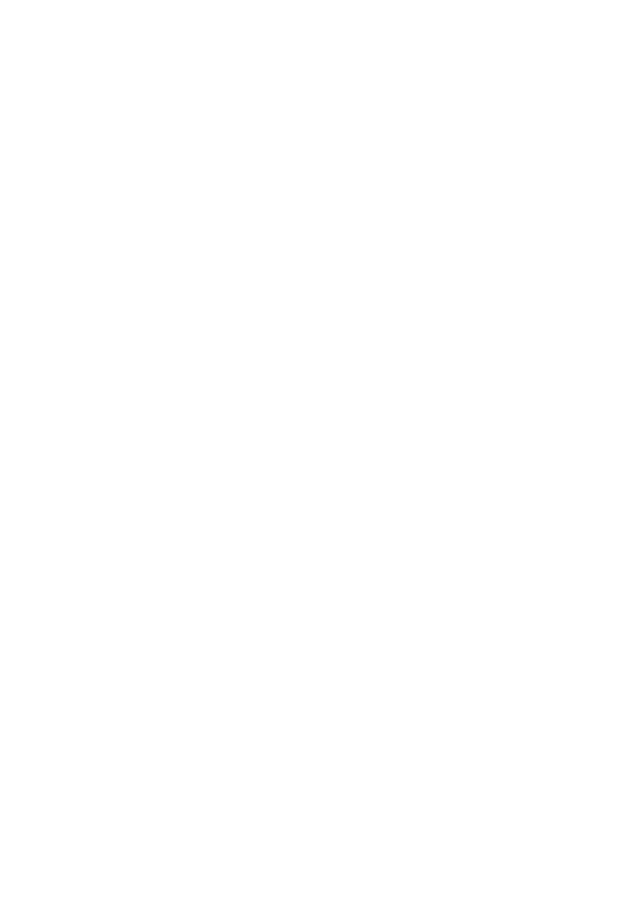
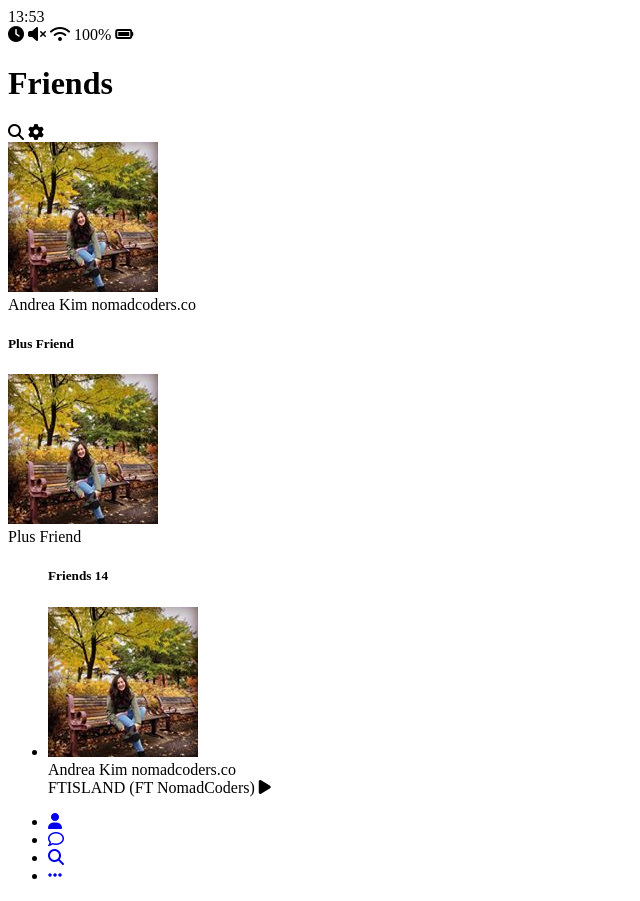
Before and after one commit to akimdesign/kakao-clone, a plain HTML site: page Kakao Clone/friends.html in a window 1280 px wide. Shown: the whole page, without its empty margins (0-640 px from the left). Before the commit the page ends 800 px from the top, so only its background shows below. Drawn offline with Linux system fonts and the light colour scheme.

Commit message:
added code to sections

```diff
--- a/Kakao Clone/find.html
+++ b/Kakao Clone/find.html
@@ -0,0 +1,64 @@
+<!DOCTYPE html>
+<html lang="en">
+
+<head>
+    <meta charset="UTF-8">
+    <meta name="viewport" content="width=device-width, initial-scale=1.0">
+    <script src="https://kit.fontawesome.com/fd6613eb04.js" crossorigin="anonymous"></script>
+    <title>Find | Kakao Clone</title>
+</head>
+
+<body>
+    <div class="status-bar">
+        <div class="status-bar__column">
+            <span class="status-bar__clock">13:53</span>
+        </div>
+        <div class="status-bar__column">
+            <i class="fas fa-clock"></i>
+            <i class="fas fa-volume-mute"></i>
+            <i class="fas fa-wifi"></i>
+            <span class="status-bar__battery-level">100%</span>
+            <i class="fas fa-battery-full"></i>
+
+        </div>
+    </div>
+    <header class="header">
+        <div class="header__header-column">
+            <h1 class="header__title">Find</h1>
+        </div>
+        <div class="header__header-column">
+            <span class="header__icon">
+                <i class="fas fa-search"></i>
+            </span>
+            <span class="header__icon">
+                <i class="fas fa-cog"></i>
+            </span>
+        </div>
+    </header>
+    <nav class="nav">
+        <ul class="nav__list">
+            <li class="nav__list-item">
+                <a href="friends.html" class="nav__list-link">
+                    <i class="far fa-user"></i>
+                </a>
+            </li>
+            <li class="nav__list-item">
+                <a href="index.html" class="nav__list-link">
+                    <i class="far fa-comment"></i>
+                </a>
+            </li>
+            <li class="nav__list-item">
+                <a href="find.html" class="nav__list-link">
+                    <i class="fas fa-search"></i>
+                </a>
+            </li>
+            <li class="nav__list-item">
+                <a href="more.html" class="nav__list-link">
+                    <i class="fas fa-ellipsis-h"></i>
+                </a>
+            </li>
+        </ul>
+    </nav>
+</body>
+
+</html>
--- a/Kakao Clone/friends.html
+++ b/Kakao Clone/friends.html
@@ -0,0 +1,118 @@
+<!DOCTYPE html>
+<html lang="en">
+
+<head>
+    <meta charset="UTF-8">
+    <meta name="viewport" content="width=device-width, initial-scale=1.0">
+    <script src="https://kit.fontawesome.com/fd6613eb04.js" crossorigin="anonymous"></script>
+    <title>Friends | Kakao Clone</title>
+</head>
+
+<body>
+    <div class="status-bar">
+        <div class="status-bar__column">
+            <span class="status-bar__clock">13:53</span>
+        </div>
+        <div class="status-bar__column">
+            <i class="fas fa-clock"></i>
+            <i class="fas fa-volume-mute"></i>
+            <i class="fas fa-wifi"></i>
+            <span class="status-bar__battery-level">100%</span>
+            <i class="fas fa-battery-full"></i>
+
+        </div>
+    </div>
+    <header class="header">
+        <div class="header__header-column">
+            <h1 class="header__title">Friends</h1>
+        </div>
+        <div class="header__header-column">
+            <span class="header__icon">
+                <i class="fas fa-search"></i>
+            </span>
+            <span class="header__icon">
+                <i class="fas fa-cog"></i>
+            </span>
+        </div>
+    </header>
+    <main class="friends">
+        <header class="friends__header">
+            <div class="friends__friend friend friend--lg">
+                <div class="friend__column">
+                    <img src="images/avatar.jpg" class="g-avatar friend__avatar">
+                    <div class="friend__content">
+                        <span class="friend__name">
+                            Andrea Kim
+                        </span>
+                        <span class="friend__status">
+                            nomadcoders.co
+                        </span>
+                    </div>
+                </div>
+            </div>
+        </header>
+        <div class="friends__plus">
+            <h5 class="friends__title">Plus Friend</h5>
+            <div class="friends__friend friend">
+                <div class="friend__column">
+                    <img src="images/avatar.jpg" class="g-avatar friend__avatar">
+                    <div class="friend__content">
+                        <span class="friend__name">
+                            Plus Friend
+                        </span>
+                    </div>
+                </div>
+            </div>
+        </div>
+        <ul class="friends__list">
+            <h5 class="friends_title">Friends 14</h5>
+            <li class="friends__friend friend friend--lg">
+                <div class="friend__column">
+                    <img src="images/avatar.jpg" class="g-avatar friend__avatar">
+                    <div class="friend__content">
+                        <span class="friend__name">
+                            Andrea Kim
+                        </span>
+                        <span class="friend__status">
+                            nomadcoders.co
+                        </span>
+                    </div>
+                </div>
+                <div class="friend__column">
+                    <div class="friend__now-listening">
+                        <span>
+                            FTISLAND (FT NomadCoders)
+                        </span>
+                        <i class="fas fa-play"></i>
+                    </div>
+                </div>
+            </li>
+        </ul>
+    </main>
+    <nav class="nav">
+        <ul class="nav__list">
+            <li class="nav__list-item">
+                <a href="friends.html" class="nav__list-link">
+                    <i class="fas fa-user"></i>
+                </a>
+            </li>
+            <li class="nav__list-item">
+                <a href="index.html" class="nav__list-link">
+                    <i class="far fa-comment"></i>
+                </a>
+            </li>
+            <li class="nav__list-item">
+                <a href="find.html" class="nav__list-link">
+                    <i class="fas fa-search"></i>
+                </a>
+            </li>
+            <li class="nav__list-item">
+                <a href="more.html" class="nav__list-link">
+                    <i class="fas fa-ellipsis-h"></i>
+                </a>
+            </li>
+        </ul>
+    </nav>
+</body>
+
+</html>
```
Also changed, not shown: Kakao Clone/index.html (+63 -0 lines), Kakao Clone/more.html (+67 -0 lines), Kakao Clone/images/avatar.jpg (added), 1 other file.
